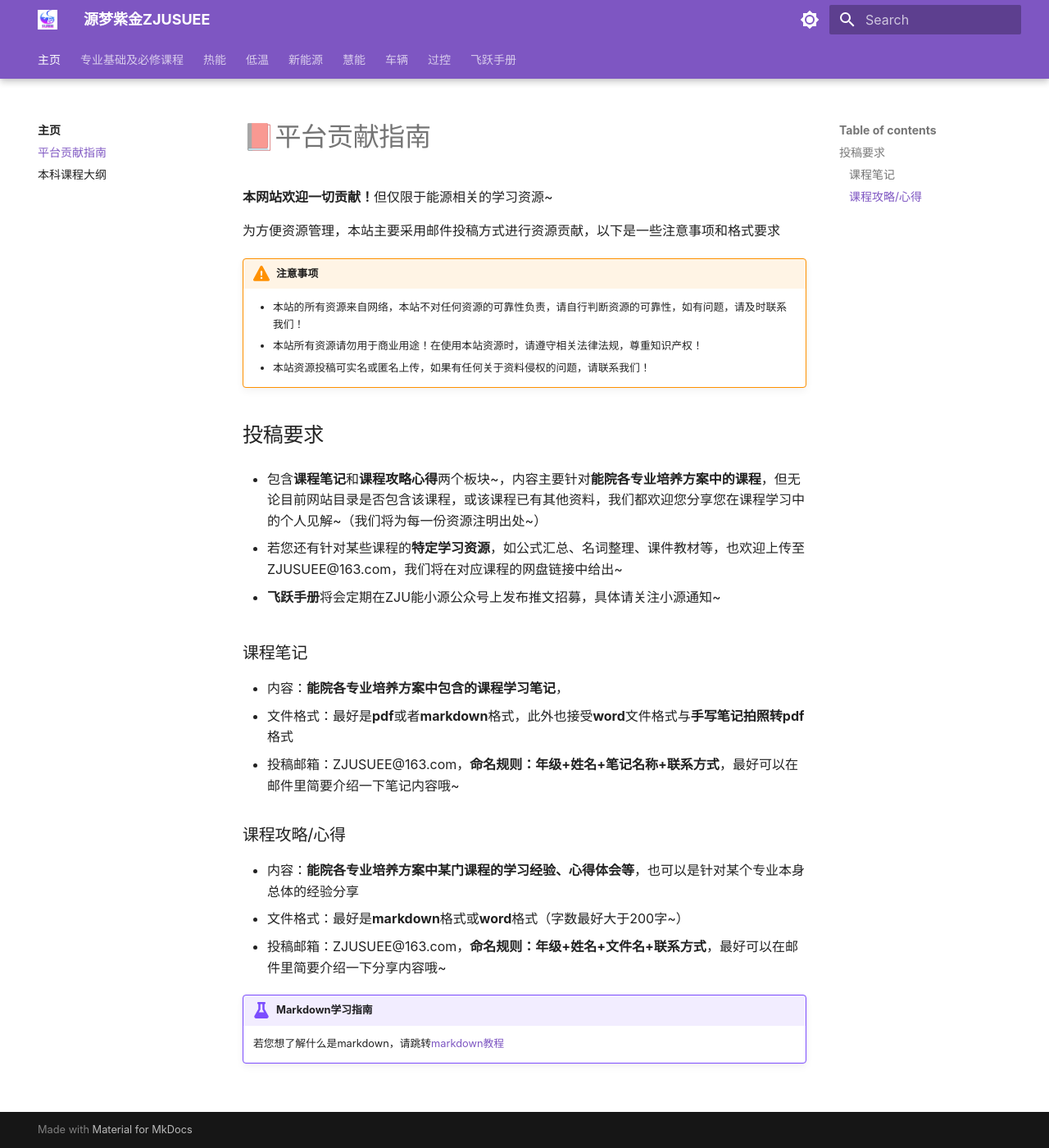
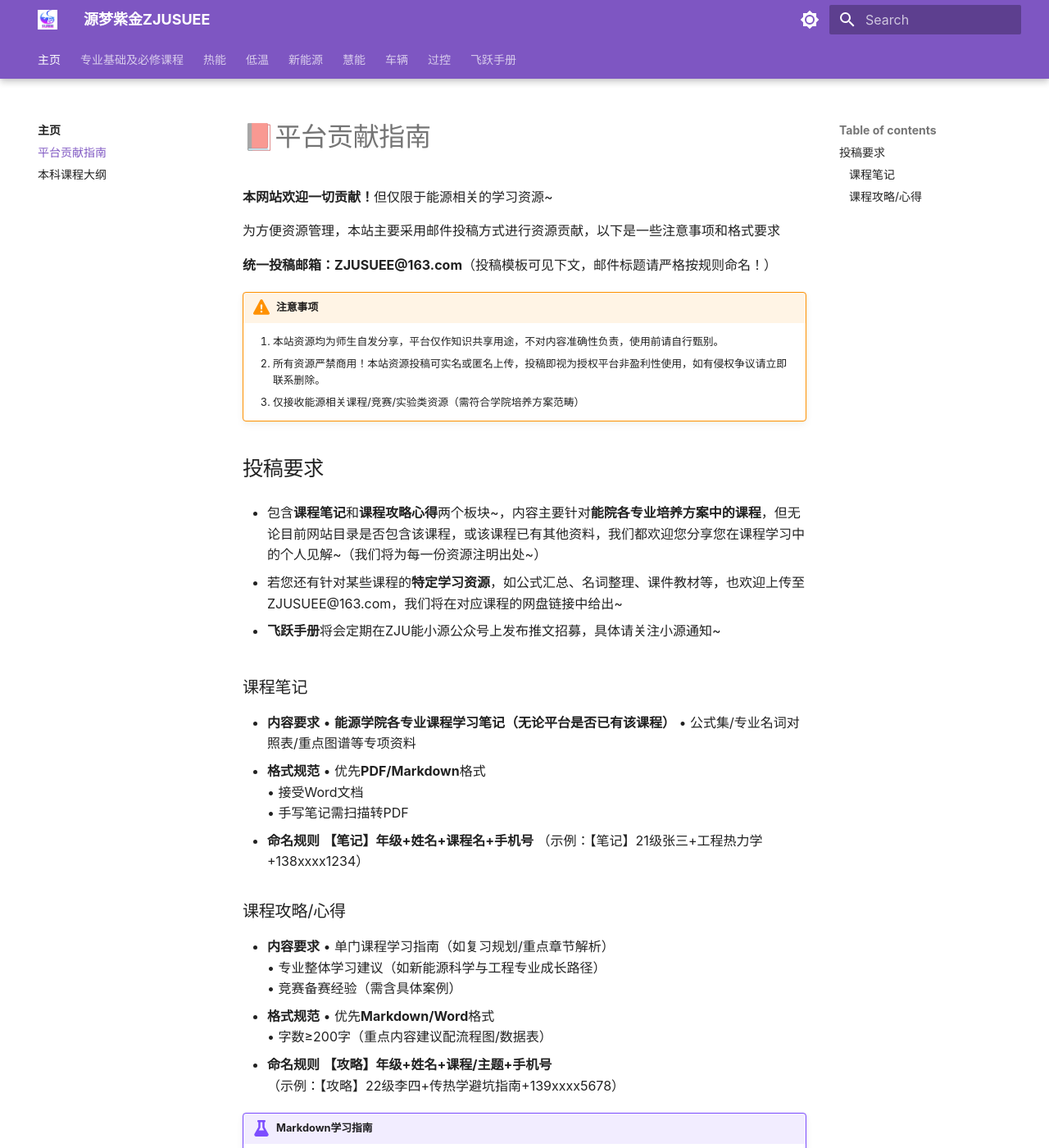
Before and after one commit to ZJUSUEE/ZJUSUEE.github.io, an MkDocs documentation site: the page built from docs/guideline.md, in a window 1280 px wide and 1400 px high. Shown: the whole window at 82% size. Built offline with MkDocs 1.6.1 and Material for MkDocs 9.7.7, drawn with Linux system fonts in a browser that asks for light colours; some of the changed text lies outside the part shown.

Commit message:
更新投稿要求

```diff
--- a/docs/guideline.md
+++ b/docs/guideline.md
@@ -4,11 +4,14 @@
 
 为方便资源管理，本站主要采用邮件投稿方式进行资源贡献，以下是一些注意事项和格式要求
 
+**统一投稿邮箱：ZJUSUEE@163.com**（投稿模板可见下文，邮件标题请严格按规则命名！）
+
+
 !!! warning "注意事项"
 
-    - 本站的所有资源来自网络，本站不对任何资源的可靠性负责，请自行判断资源的可靠性，如有问题，请及时联系我们！
-    - 本站所有资源请勿用于商业用途！在使用本站资源时，请遵守相关法律法规，尊重知识产权！
-    - 本站资源投稿可实名或匿名上传，如果有任何关于资料侵权的问题，请联系我们！
+    1. 本站资源均为师生自发分享，平台仅作知识共享用途，不对内容准确性负责，使用前请自行甄别。
+    2. 所有资源严禁商用！本站资源投稿可实名或匿名上传，投稿即视为授权平台非盈利性使用，如有侵权争议请立即联系删除。
+    3. 仅接收能源相关课程/竞赛/实验类资源（需符合学院培养方案范畴）
 
 ## 投稿要求
 
@@ -19,15 +22,38 @@
 - **飞跃手册**将会定期在ZJU能小源公众号上发布推文招募，具体请关注小源通知~
 
 ### 课程笔记
-- 内容：**能院各专业培养方案中包含的课程学习笔记**，
-- 文件格式：最好是**pdf**或者**markdown**格式，此外也接受**word**文件格式与**手写笔记拍照转pdf**格式
-- 投稿邮箱：ZJUSUEE@163.com，**命名规则：年级+姓名+笔记名称+联系方式**，最好可以在邮件里简要介绍一下笔记内容哦~
+
+- **内容要求**
+  • **能源学院各专业课程学习笔记（无论平台是否已有该课程）**
+  • 公式集/专业名词对照表/重点图谱等专项资料
+- **格式规范**
+  • 优先**PDF/Markdown**格式
+  • 接受Word文档
+  • 手写笔记需扫描转PDF
+- **命名规则**
+  **【笔记】年级+姓名+课程名+手机号**
+  （示例：【笔记】21级张三+工程热力学+138xxxx1234）
 
 ### 课程攻略/心得
-- 内容：**能院各专业培养方案中某门课程的学习经验、心得体会等**，也可以是针对某个专业本身总体的经验分享
-- 文件格式：最好是**markdown**格式或**word**格式（字数最好大于200字~）
-- 投稿邮箱：ZJUSUEE@163.com，**命名规则：年级+姓名+文件名+联系方式**，最好可以在邮件里简要介绍一下分享内容哦~
+
+- **内容要求**
+  • 单门课程学习指南（如复习规划/重点章节解析）
+  • 专业整体学习建议（如新能源科学与工程专业成长路径）
+  • 竞赛备赛经验（需含具体案例）
+- **格式规范**
+  • 优先**Markdown/Word**格式
+  • 字数≥200字（重点内容建议配流程图/数据表）
+- **命名规则**
+  **【攻略】年级+姓名+课程/主题+手机号**
+  （示例：【攻略】22级李四+传热学避坑指南+139xxxx5678）
 
 !!! example "Markdown学习指南"
 
     若您想了解什么是markdown，请跳转[markdown教程](https://markdown.com.cn/basic-syntax/)
+
+
+**投稿小贴士：**
+
+- 邮件正文请简要说明资源亮点
+- 手写笔记建议用扫描APP增强清晰度
+- 多文件投稿请打包为zip压缩包
```
